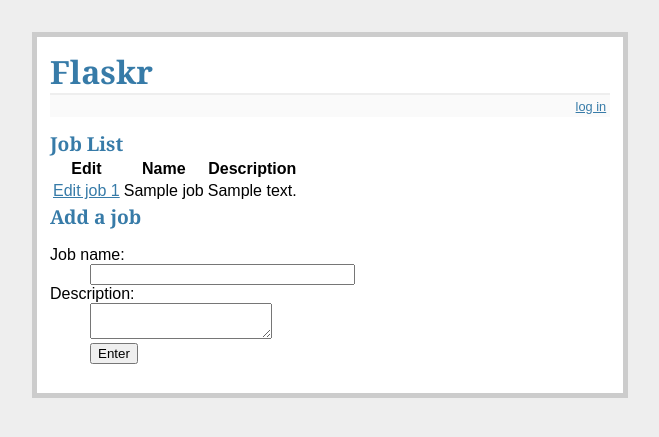
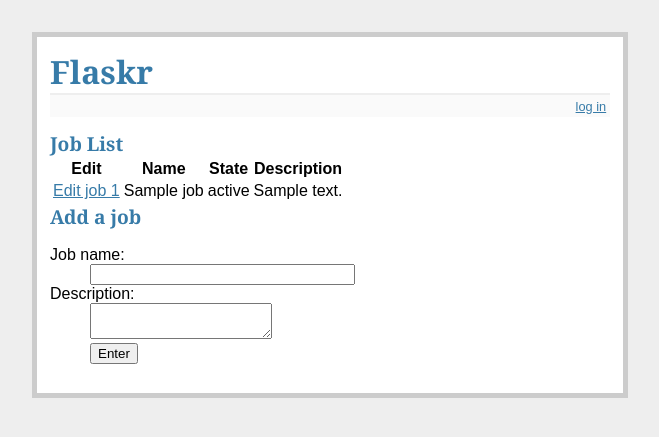
Before and after one commit to vobine/JobFlask, a Flask app: template jobflask/templates/jobs.html in a window 1280 px wide. Shown: the top 437 px of the page, without its empty margins (310-969 px from the left). Run offline with Flask 2, Linux system fonts and the light colour scheme; the template is opened without the code that fills it: most values are stand-ins (such as "Sample title", 1, 10 or a date in 2020).

Commit message:
Display job state

```diff
--- a/jobflask/templates/jobs.html
+++ b/jobflask/templates/jobs.html
@@ -7,6 +7,7 @@
        <tr>
          <th>Edit</th>
          <th>Name</th>
+         <th>State</th>
          <th>Description</th>
        </tr>
     {% for job in jobs %}
@@ -17,6 +18,7 @@
           </a>
         </td>
         <td>{{ job.name|safe }}</td>
+        <td>{{ job.state|safe }}</td>
         <td>{{ job.desc|safe }}</td>
       </tr>
     {% else %}
--- a/jobflask/views.py
+++ b/jobflask/views.py
@@ -99,7 +99,7 @@ def jobs ():
             models.session.add (newjob)
             models.session.commit()
 
-    jobs = [dict (id=j.id, name=j.name, desc=j.desc)
+    jobs = [dict (id=j.id, name=j.name, desc=j.desc, state=j.state)
             for j in models.session.query (models.Job).all ()]
     return flask.render_template ('jobs.html', jobs=jobs)
 
```
